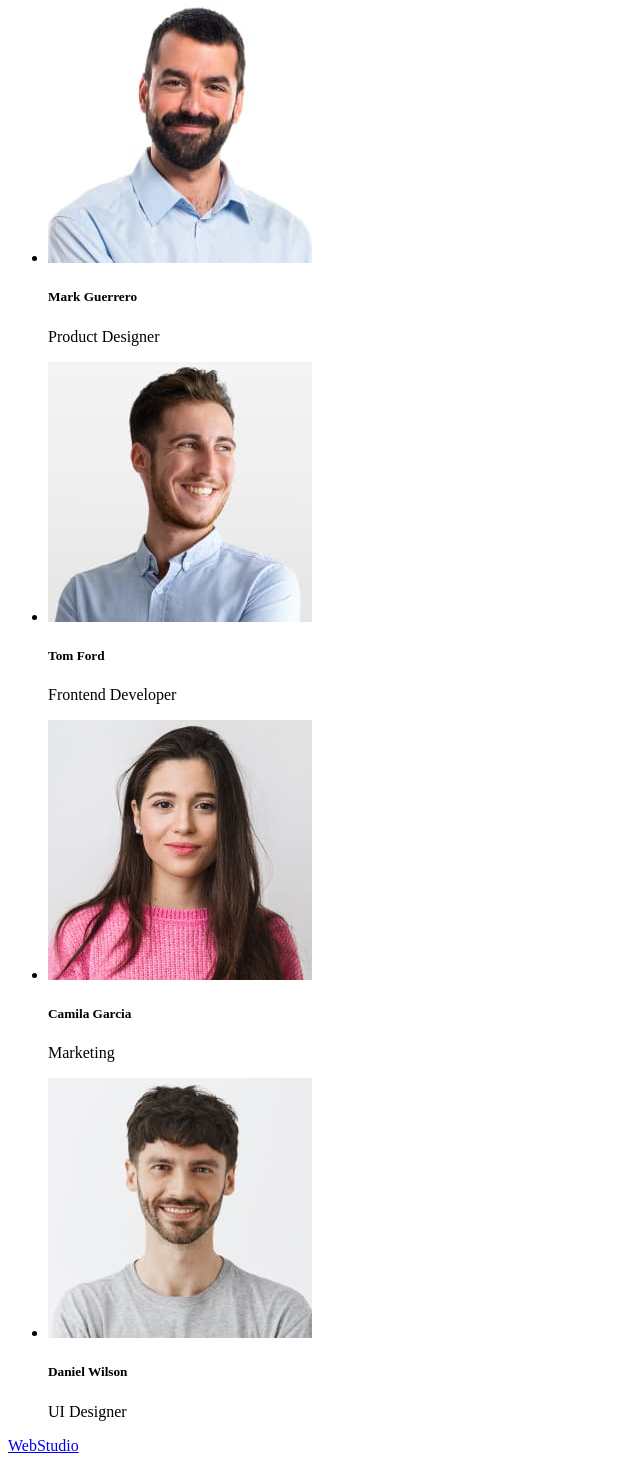
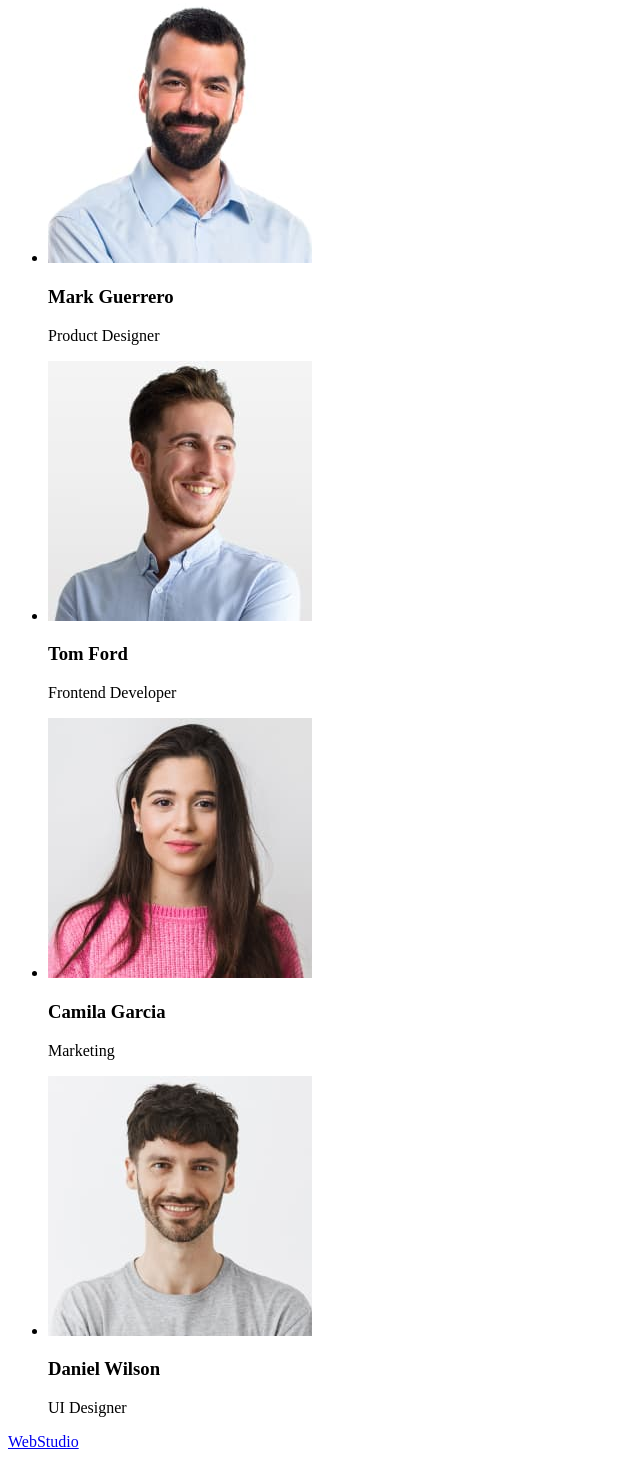
Before and after one commit to queen-raccoon/goit-markup-hw-01, a plain HTML site: page index.html in a window 1280 px wide. Shown: the part 1570-3027 px from the top of the page, without its empty margins (0-640 px from the left). Drawn offline with Linux system fonts and the light colour scheme.

Commit message:
Update inedex.html

```diff
--- a/index.html
+++ b/index.html
@@ -115,28 +115,28 @@
                     <!-- Team Card 1 -->
                     <li>
                         <img src="./images/our_team/mark_guerrero.jpg" alt="Photo Mark Guerrero" width="264" height="260">
-                        <h5>Mark Guerrero</h5>
+                        <h3>Mark Guerrero</h3>
                         <p>Product Designer</p>
                     </li>
 
                     <!-- Team Card 2 -->
                     <li>
                         <img src="./images/our_team/tom_ford.jpg" alt="Photo Tom Ford" width="264" height="260">
-                        <h5>Tom Ford</h5>
+                        <h3>Tom Ford</h3>
                         <p>Frontend Developer</p>
                     </li>
 
                     <!-- Team Card 3 -->
                     <li>
                         <img src="./images/our_team/camila_garcia.jpg" alt="Photo Camila Garcia" width="264" height="260">
-                        <h5>Camila Garcia</h5>
+                        <h3>Camila Garcia</h3>
                         <p>Marketing</p>
                     </li>
 
                     <!-- Team Card 4 -->
                     <li>
                         <img src="./images/our_team/daniel_wilson.jpg" alt="Photo Daniel Wilson" width="264" height="260">
-                        <h5>Daniel Wilson</h5>
+                        <h3>Daniel Wilson</h3>
                         <p>UI Designer</p>
                     </li>
                 </ul>
```
